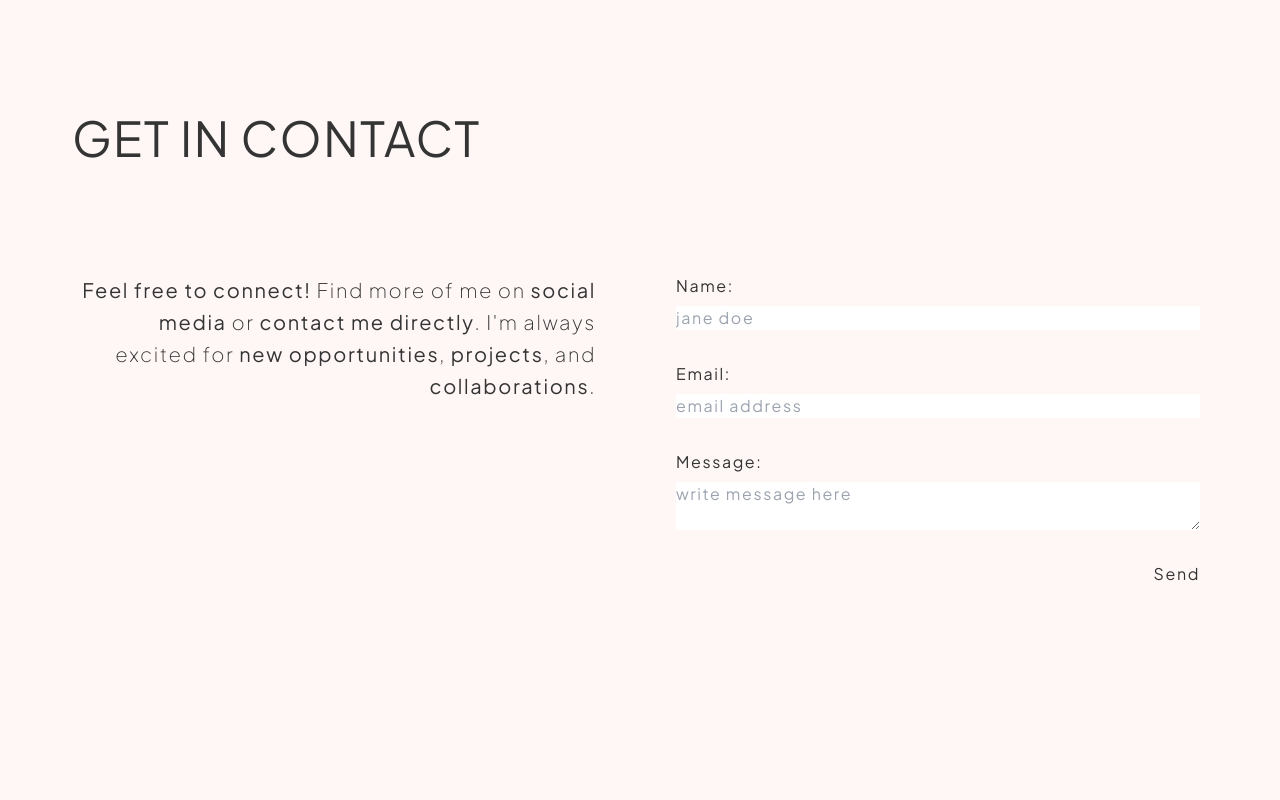
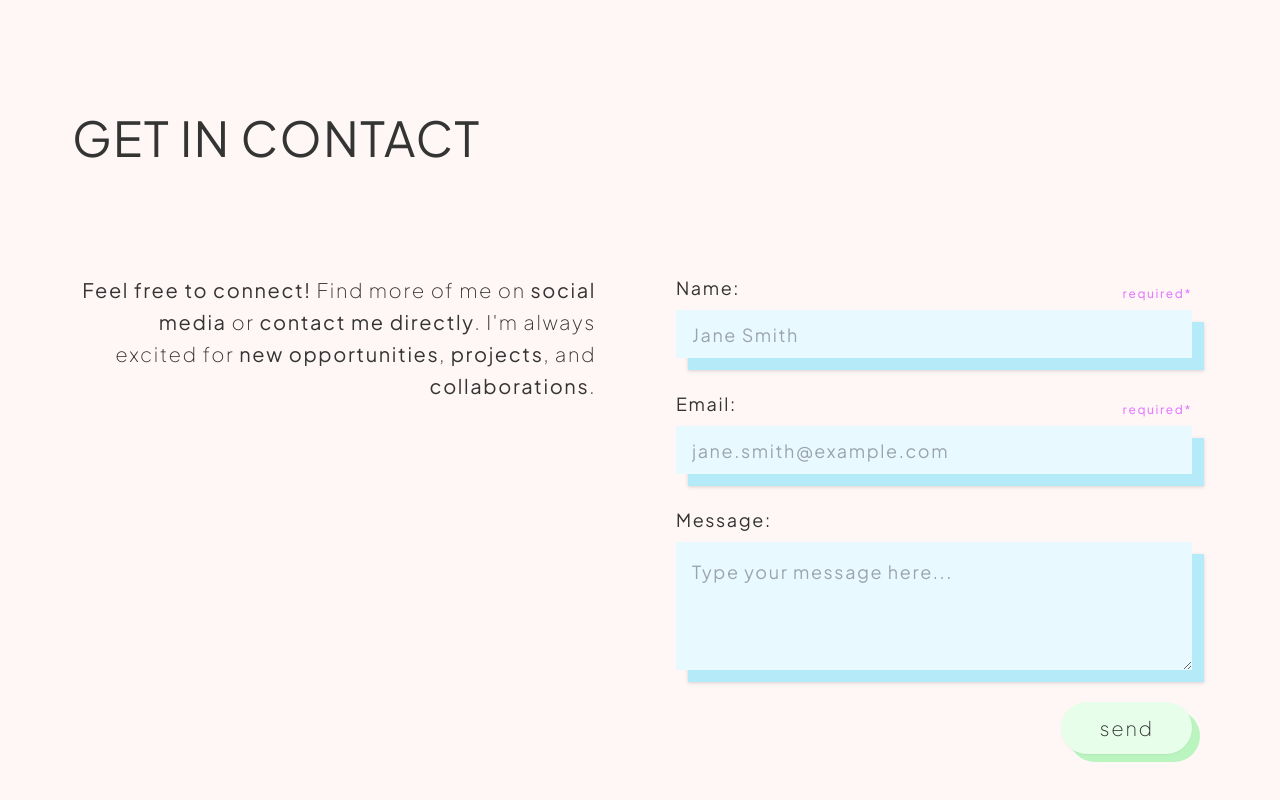
Before and after one commit to vejtheguy/portfolio, a website: page docs/index.html in a window 1280 px wide. Shown: the part 3293-4093 px from the top of the page. Before the commit the page ends 3979 px from the top, so only its background shows below. Drawn offline with nearby package versions, Linux system fonts and the light colour scheme.

Commit message:
style: styled the contact form

```diff
--- a/docs/index.html
+++ b/docs/index.html
@@ -359,7 +359,7 @@
       <!-- Get in contact section -->
       <div id="contact" class="mt-16 mr-2 anchor-offset">
         <h2 class="uppercase text-5xl mb-28">Get in Contact</h2>
-        <div class="flex flex-col lg:flex-row justify-center gap-20">
+        <div class="flex flex-col lg:flex-row gap-20">
           <div class="lg:w-1/2 w-full flex flex-col gap-6 lg:gap-10">
             <p
               class="leading-8 xl:leading-9 text-left lg:text-right text-xl xl:text-2xl font-extralight"
@@ -374,46 +374,97 @@
           </div>
           <form
             class="lg:w-1/2 w-full flex flex-col"
-            action="https://formsubmit.co/vejtheguy48@gmail.com"
+            action="https://api.web3forms.com/submit"
             method="post"
           >
-            <label for="name" class="mb-2">Name: </label>
+            <input
+              type="hidden"
+              name="access_key"
+              value="cce666be-fc14-4151-a24b-678d5f16b4b6"
+            />
+            <input
+              type="hidden"
+              name="subject"
+              value="Portfolio Website Contact Submission"
+            />
+            <input type="hidden" name="from_name" value="Contact.Portfolio" />
+            <label
+              for="name"
+              class="mb-2 text-lg flex justify-between items-end"
+              >Name:<span class="text-pastel-hot-pink font-medium text-xs mr-2"
+                >required*</span
+              >
+            </label>
+            <div class="relative h-12 mb-8 mr-2">
+              <span
+                class="w-full h-full absolute -right-3 -bottom-3 drop-shadow bg-pastel-blue-shadow"
+              ></span>
               <input
                 type="text"
                 name="name"
                 id="name"
-              placeholder="jane doe"
-              class="mb-8"
+                required
+                placeholder="Jane Smith"
+                class="relative w-full h-12 px-4 bg-pastel-blue text-lg"
               />
-            <label for="name" class="mb-2">Email: </label>
+            </div>
+            <label
+              for="name"
+              class="mb-2 text-lg flex justify-between items-end"
+              >Email:<span class="text-pastel-hot-pink font-medium text-xs mr-2"
+                >required*</span
+              ></label
+            >
+            <div class="relative h-12 mb-8 mr-2">
+              <span
+                class="w-full h-full absolute -right-3 -bottom-3 drop-shadow bg-pastel-blue-shadow"
+              ></span>
               <input
                 type="email"
                 name="email"
-              placeholder="email address"
-              class="mb-8"
+                required
+                placeholder="jane.smith@example.com"
+                class="relative w-full h-12 px-4 bg-pastel-blue text-lg"
               />
-            <label for="name" class="mb-2">Message: </label>
+            </div>
+            <label for="name" class="mb-2 text-lg">Message: </label>
+            <div class="relative h-32 mb-8 mr-2">
+              <span
+                class="w-full h-full absolute -right-3 -bottom-3 drop-shadow bg-pastel-blue-shadow"
+              ></span>
               <textarea
                 id="message"
                 name="message"
-              placeholder="write message here"
-              class="w-full mb-8"
+                placeholder="Type your message here..."
+                class="relative w-full max-h-32 min-h-32 p-4 bg-pastel-blue text-lg"
               ></textarea>
+            </div>
             <input
               type="hidden"
-              name="_subject"
-              value="Contact submission from portfolio website!"
+              name="redirect"
+              value="https://vejtheguy.github.io/portfolio/pages/thank-you.html"
             />
             <input
-              type="hidden"
-              name="_next"
-              value="https://vejtheguy.github.io/portfolio/pages/thank-you.html"
+              type="checkbox"
+              name="botcheck"
+              id="botcheck"
+              class="hidden"
             />
-            <input type="hidden" name="_template" value="box" />
-            <input type="submit" value="Send" class="text-right" />
+            <button
+              type="submit"
+              class="rounded-full relative w-1/4 mr-2 self-end bg-pastel-green px-4 py-3 text-xl font-extralight shadow-sm hover:bg-pastel-purple after:content-[''] after:rounded-full after:w-full after:h-full after:-z-10 after:absolute after:-right-2 after:-bottom-2 after:bg-pastel-green-shadow after:hover:bg-pastel-purple-shadow"
+            >
+              send
+            </button>
           </form>
         </div>
       </div>
     </main>
+    <script>
+      window.onload = function () {
+        // Reset the form fields when the page loads
+        document.getElementById("form").reset();
+      };
+    </script>
   </body>
 </html>
--- a/package.json
+++ b/package.json
@@ -19,6 +19,7 @@
     "tailwindcss": "^3.4.4"
   },
   "dependencies": {
+    "dotenv": "^16.4.5",
     "live-server": "^1.2.2",
     "postcss-cli": "^11.0.0"
   }
--- a/src/input.css
+++ b/src/input.css
@@ -15,7 +15,7 @@ html {
 }
 
 .custom-shadow {
-  @apply w-full h-full rounded-large absolute -right-4 -bottom-4 drop-shadow;
+  @apply w-full h-full rounded-large absolute -right-3 -bottom-3 drop-shadow;
 }
 
 .custom-img {
```
Also changed, not shown: docs/style.css, 1 other file. Lines whose indentation alone changed are shown as unchanged.
